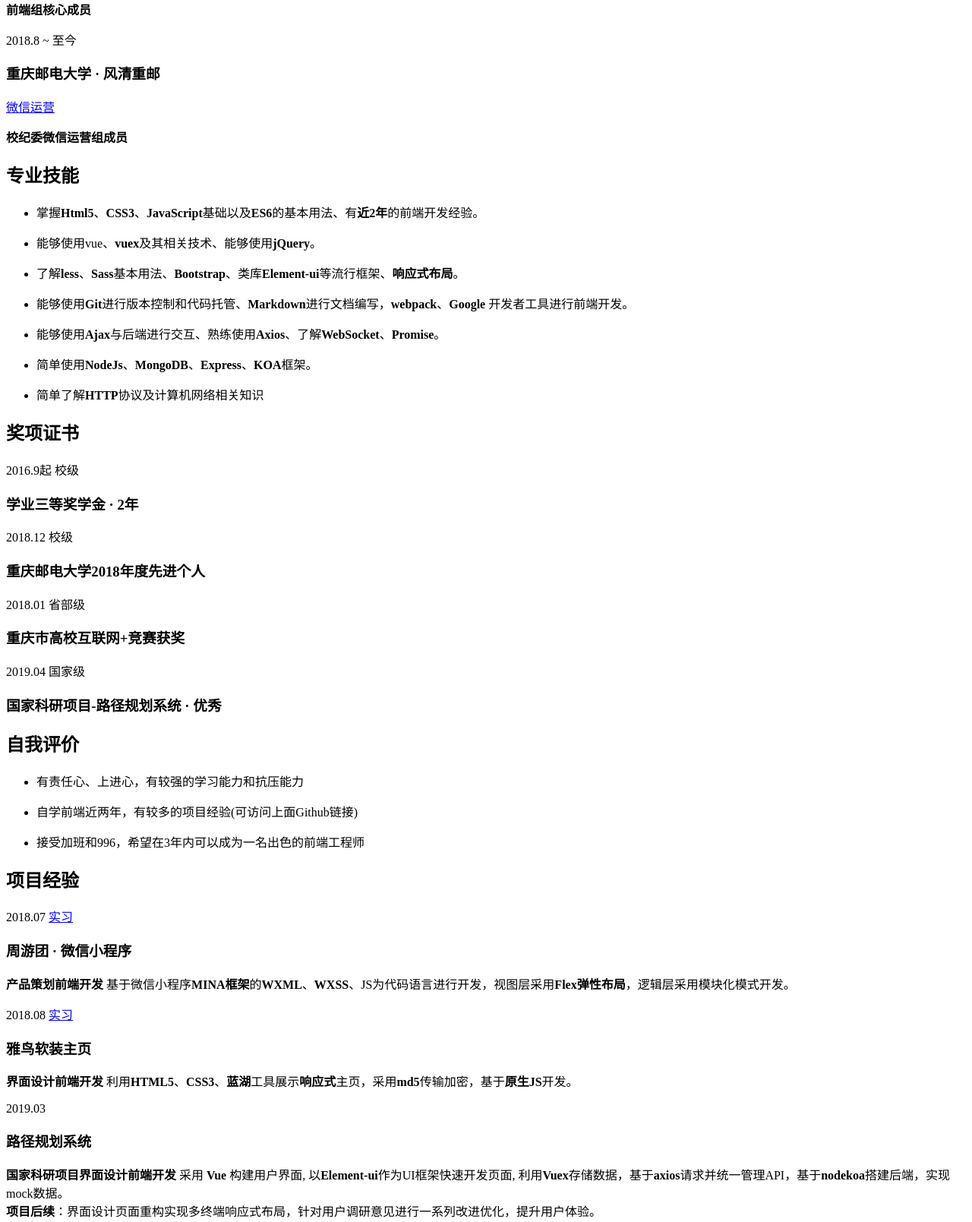
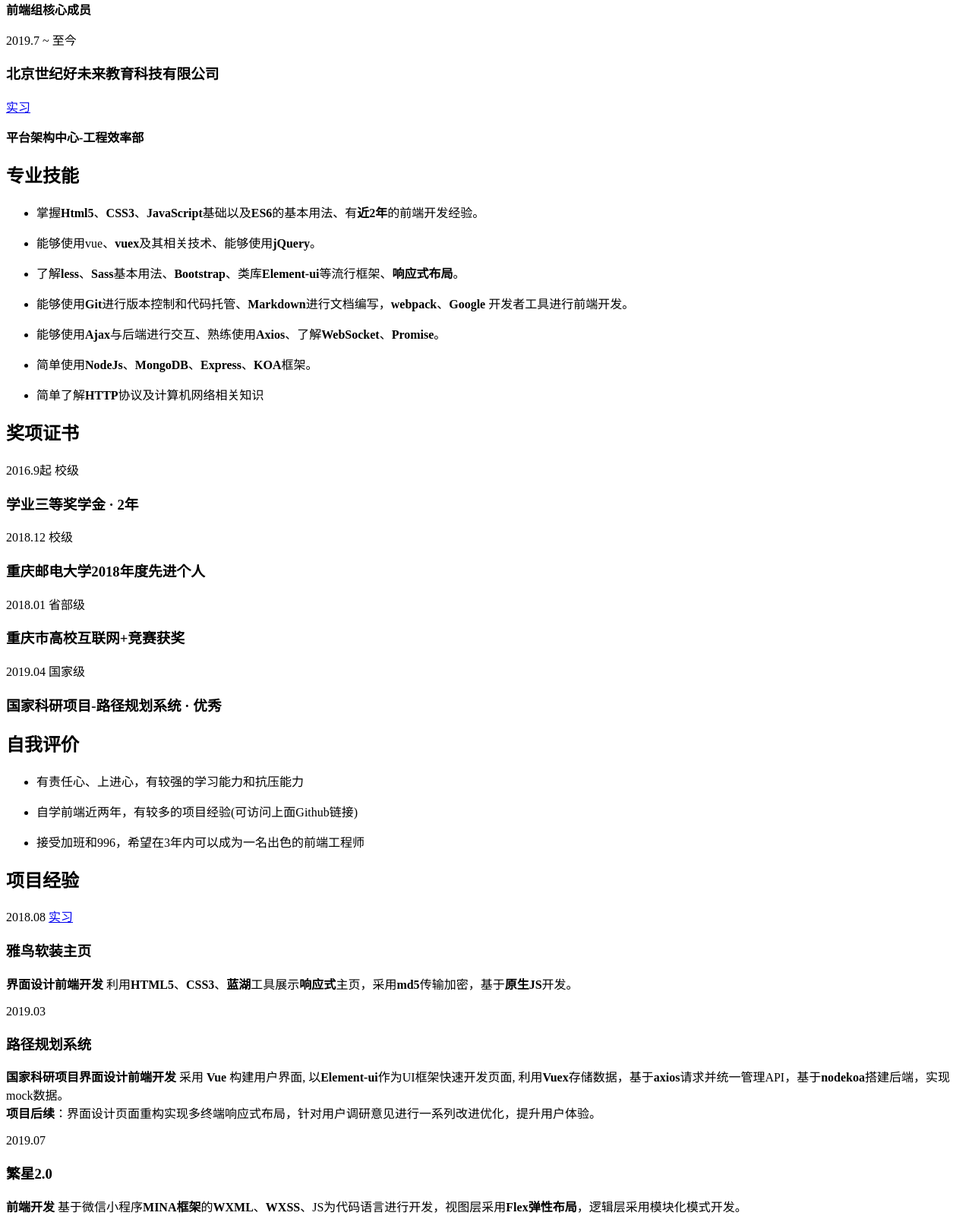
Before and after one commit to huzhongyuan/resume, a website: page src/index.html in a window 1280 px wide. Shown: the part 640-2249 px from the top of the page at 76% size. Drawn offline with Linux system fonts and the light colour scheme.

Commit message:
修改实习经历

```diff
--- a/src/index.html
+++ b/src/index.html
@@ -52,7 +52,7 @@
                         <div class="item">
                             <header class="item-hd">
                                 <span class="item-time">2018.06 ~ 2018.08</span>
-                                <a class="btn item-more" href="http://ckb.opark.com/spaces/base_79.html"
+                                <a class="btn item-more" href="http://ckb.opark.com/index/"
                                     target="_blank">实习</a>
                                 <h3 class="item-name">重庆雨林商都·创客邦</h3>
                             </header>
@@ -76,15 +76,14 @@
                         </div>
                         <div class="item">
                             <header class="item-hd">
-                                <span class="item-time">2018.8 ~ 至今</span>
-                                <h3 class="item-name">重庆邮电大学 · 风清重邮</h3>
-                                <a class="btn item-more"
-                                    href="https://mp.weixin.qq.com/mp/profile_ext?action=home&__biz=MzU4MTY3MjEzMA==&scene=123&uin=MTkyMTU5NDczMA%3D%3D&key=db09d759dd437ecf504dcd590c92891ce6c3c6c4ea2ee0659f03ea7141e6499ed3b604912479321ee378d961757b25a36388e7644d9d1a2c53fb099456c3169f6a486b73141f82f81c1ed3d5a3eeb8ee&devicetype=Windows+10&version=62060833&lang=zh_CN&a8scene=1&pass_ticket=0puvj9S%2FHaPDv15i6B3rCG3B2hohX8eUyKlI1wy5QYNArXc1qNiea8SYEK0%2F9IRs"
-                                    target="_blank">微信运营</a>
+                                <span class="item-time">2019.7 ~ 至今</span>
+                                <h3 class="item-name">北京世纪好未来教育科技有限公司</h3>
+                                <a class="btn item-more" href="https://www.100tal.com/"
+                                    target="_blank" style="cursor: pointer">实习</a>
                             </header>
                             <div class="item-bd">
                                 <p class="section-content">
-                                    <strong>校纪委微信运营组成员</strong>
+                                    <strong>平台架构中心-工程效率部</strong>
                                 </p>
                             </div>
                         </div>
@@ -229,7 +228,7 @@
                         <span class="section-title-r"></span>
                     </header>
                     <div class="section-bd">
-                        <div class="item">
+                        <!-- <div class="item">
                             <header class="item-hd">
                                 <span class="item-time">2018.07</span>
                                 <a class="btn item-more" href="https://github.com/huzhongyuan/zyt-page"
@@ -243,7 +242,7 @@
 
                                 </p>
                             </div>
-                        </div>
+                        </div> -->
                         <div class="item">
                             <header class="item-hd">
                                 <span class="item-time">2018.08</span>
@@ -270,6 +269,21 @@
                                     采用 <strong>Vue</strong> 构建用户界面, 以<strong>Element-ui</strong>作为UI框架快速开发页面,
                                     利用<strong>Vuex</strong>存储数据，基于<strong>axios</strong>请求并统一管理API，基于<strong>node</strong><strong>koa</strong>搭建后端，实现mock数据。
                                     <br /> <strong>项目后续</strong>：界面设计页面重构实现多终端响应式布局，针对用户调研意见进行一系列改进优化，提升用户体验。
+                                </p>
+                            </div>
+                        </div>
+                        <div class="item">
+                            <header class="item-hd">
+                                <span class="item-time">2019.07</span>
+                                <!-- <a class="btn item-more"
+                                    target="_blank">实习</a> -->
+                                <h3 class="item-name">繁星2.0</h3>
+                            </header>
+                            <div class="item-bd">
+                                <p class="section-content">
+                                    <strong>前端开发</strong>
+                                    基于微信小程序<strong>MINA框架</strong>的<strong>WXML</strong>、<strong>WXSS</strong>、JS为代码语言进行开发，视图层采用<strong>Flex弹性布局</strong>，逻辑层采用模块化模式开发。
+
                                 </p>
                             </div>
                         </div>
```
Also changed, not shown: package.json (+13 -2 lines).
